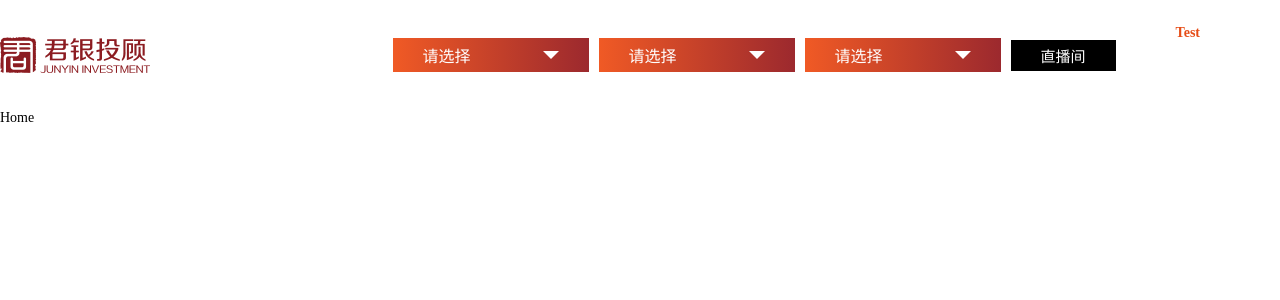
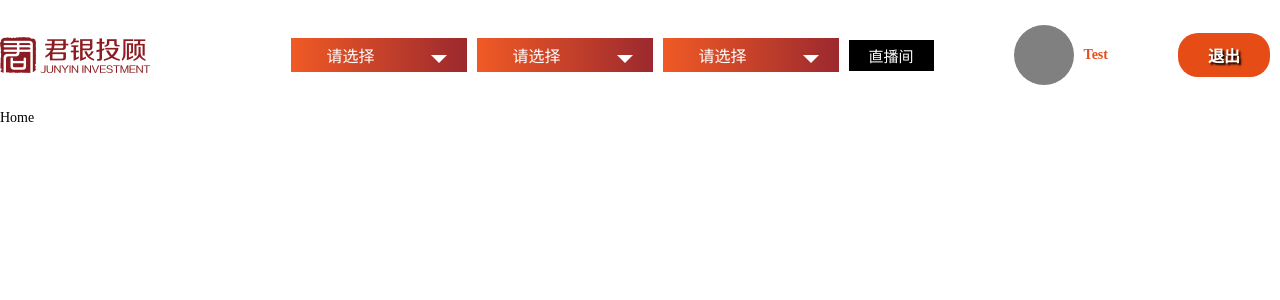
Before and after one commit to zxtzelnpl/hx-wuliao-new-react, a React app: page / in a window 1280 px wide. Shown: the top 300 px of the page. Built offline with nearby package versions, Linux system fonts and the light colour scheme.

Commit message:
finish the Header

```diff
--- a/src/common/consts.less
+++ b/src/common/consts.less
@@ -1,3 +1,7 @@
 @primaryColor:#e64c16;
 @primaryColorShallow:#f05a25;
 @primaryColorDark:#9c292e;
+
+/*Header组件中使用*/
+@headerTextPaddingUD:5px;
+@headerTextPaddingSide:20px;
--- a/src/components/Header/views/Header.js
+++ b/src/components/Header/views/Header.js
@@ -4,7 +4,7 @@ import logo from './icon_noli_logo_r.png';
 
 import React, {Component} from 'react'
 import {Link} from 'react-router-dom'
-import Selection from '../../Selection/Selection'
+import Selection from 'components/Selection/Selection'
 import {User} from 'components/User'
 
 
@@ -100,6 +100,8 @@ class Header extends Component {
             直播间
           </Link>
 
+          <div className="blank-width-80" />
+
           <User />
         </div>
       </div>
--- a/src/components/Header/views/Header.less
+++ b/src/components/Header/views/Header.less
@@ -3,7 +3,9 @@
   align-items: center;
   justify-content: space-between;
 
-  width:1200px;
+  margin:0 auto;
+  width:100%;
+  min-width:1200px;
   height:110px;
   .logo{
     width:150px;
@@ -17,7 +19,7 @@
     display:flex;
   }
   .header-to-live{
-    padding:5px 30px;
+    padding:5px 20px;
 
     color:#fff;
     font-size:15px;
--- a/src/components/Selection/Selection.less
+++ b/src/components/Selection/Selection.less
@@ -1,4 +1,5 @@
-@import '../../common/consts.less';
+@import 'common/consts.less';
+@angleBorder:8px;
 .selection {
   position: relative;
   cursor: pointer;
@@ -6,7 +7,10 @@
   z-index:1;
   .selection-selected {
     position:relative;
-    padding:5px 46px 5px 30px;
+    padding-top: @headerTextPaddingUD;
+    padding-bottom: @headerTextPaddingUD;
+    padding-left: @headerTextPaddingSide + @angleBorder * 2;
+    padding-right: @headerTextPaddingSide;
     min-width:120px;
 
     color:#fff;
@@ -15,15 +19,15 @@
     background:linear-gradient(to right,@primaryColorShallow,@primaryColorDark);
     &:after{
       position:absolute;
-      right:30px;
+      right:@headerTextPaddingSide;
       top:50%;
-      margin-top:-4px;
+      margin-top:- @angleBorder / 2;
 
       display:block;
       content:'';
       width:0;
       height:0;
-      border:8px solid transparent;
+      border:@angleBorder solid transparent;
       border-top-color:#fff;
     }
   }
@@ -35,9 +39,9 @@
     background:#f2f2f2;
 
     li{
-      padding-left:30px;
-      padding-top:5px;
-      padding-bottom:5px;
+      padding-left:@headerTextPaddingSide;
+      padding-top:@headerTextPaddingUD;
+      padding-bottom:@headerTextPaddingUD;
       border-bottom:1px solid #d5d5d5;
       &:last-child{
         border-bottom:none;
--- a/src/components/User/views/User.js
+++ b/src/components/User/views/User.js
@@ -12,7 +12,7 @@ class User extends Component {
         </div>
 
         <div className="login">
-
+          退出
         </div>
       </div>
     )
--- a/src/components/User/views/User.less
+++ b/src/components/User/views/User.less
@@ -2,16 +2,37 @@
 
 .user{
   display:flex;
+  align-items: center;
   .info{
+    margin-right:60px;
+
     display:flex;
+    align-items: center;
+    justify-content: space-between;
     .img{
       width:60px;
       height:60px;
       border-radius: 50%;
+      background:gray;
     }
     span{
+      padding:0 10px;
+
       font-weight:bold;
       color:@primaryColor;
     }
   }
+
+  .login{
+    margin-right:10px;
+    padding:10px 30px;
+
+    font-size:16px;
+    font-weight:bold;
+    color:#fff;
+    text-shadow:2px 2px 2px black;
+    border-radius:20px;
+
+    background:@primaryColor;
+  }
 }
```
Also changed, not shown: 1 other file (tests, documents, lock files or other folders).
